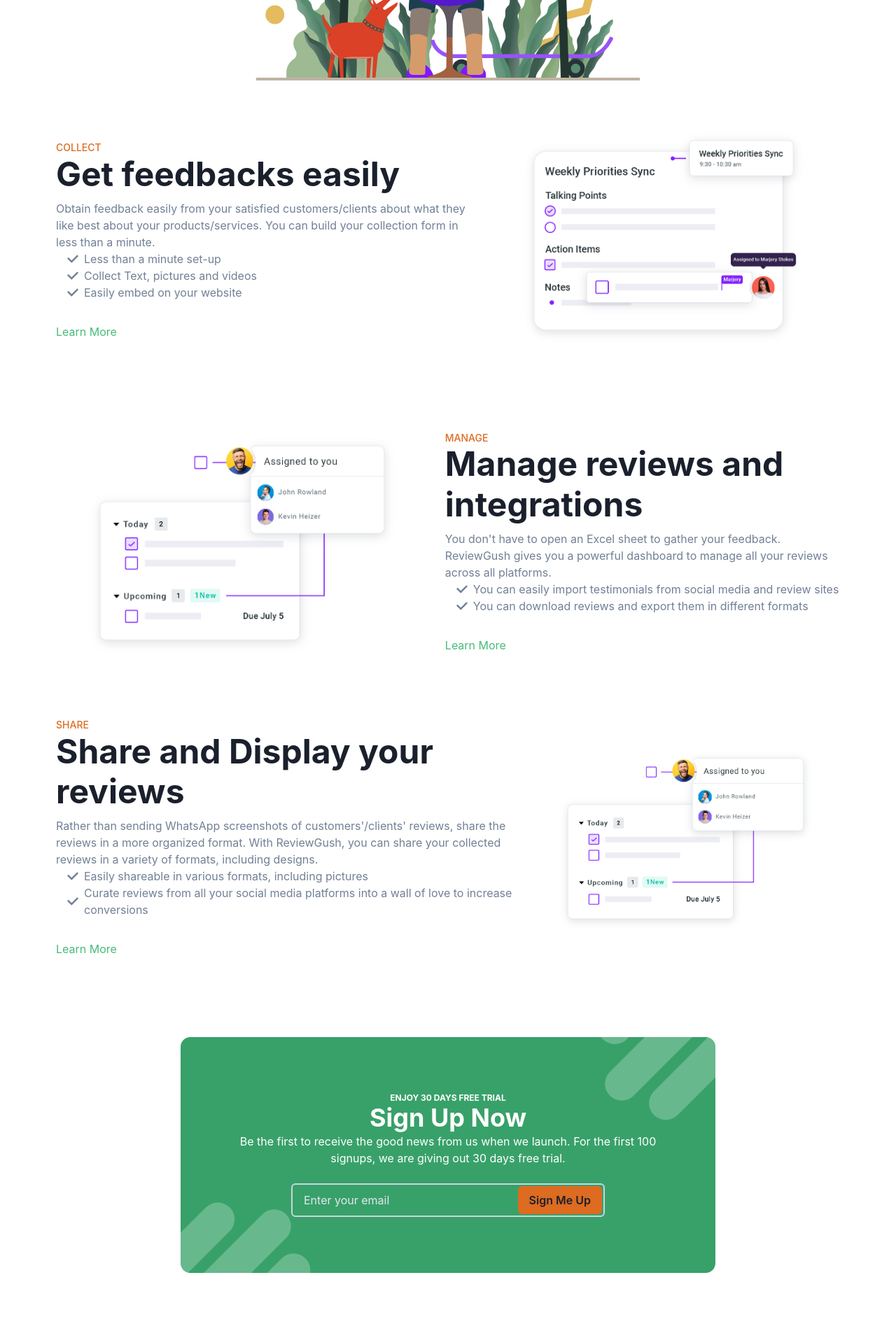
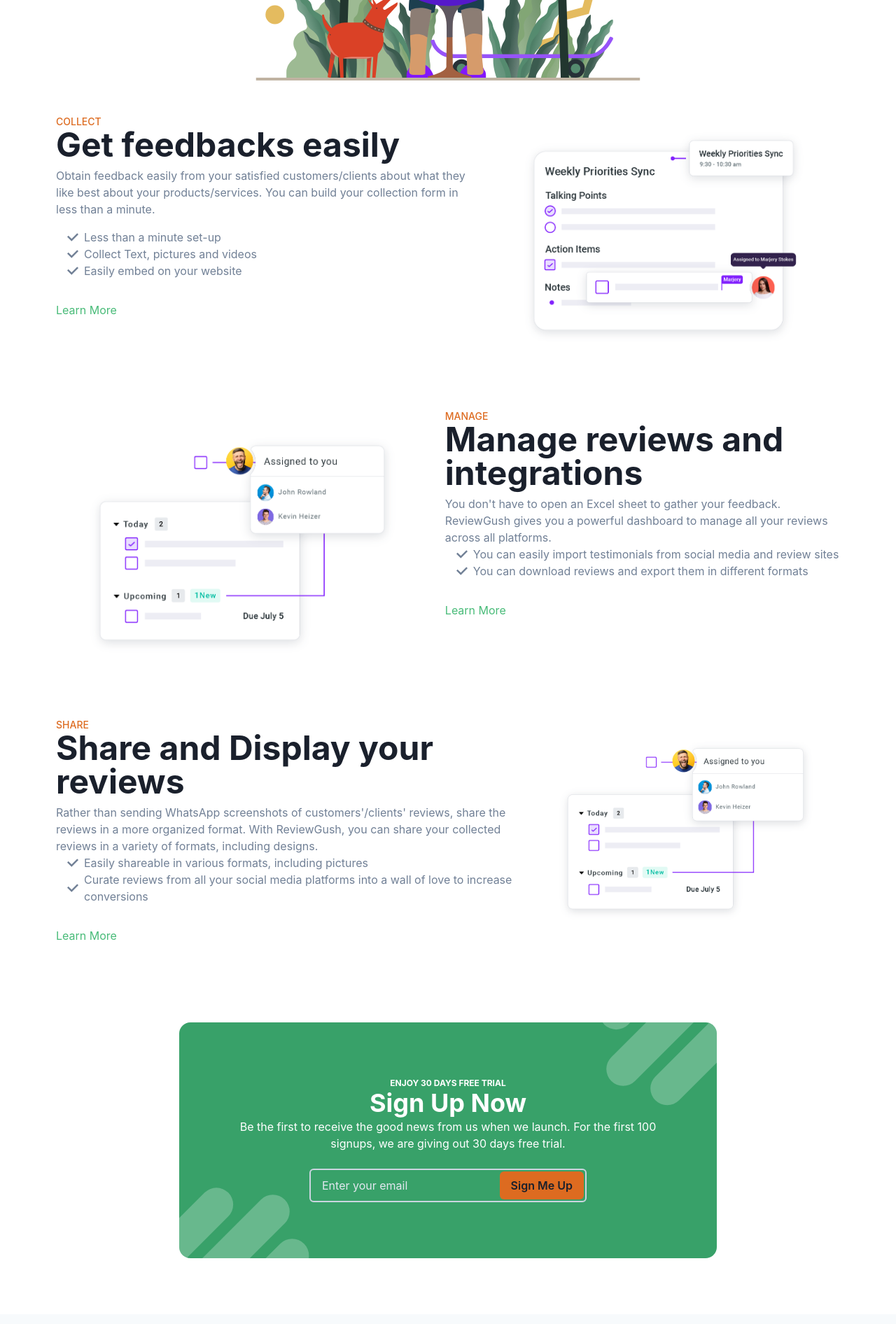
Before and after one commit to josephajibodu/reviewgush, a Next.js app: page / in a window 1280 px wide. Shown: the part 620-2512 px from the top of the page at 70% size. Built offline with nearby package versions, Linux system fonts and the light colour scheme.

Commit message:
Features responsiveness

```diff
--- a/components/NewsletterBox.tsx
+++ b/components/NewsletterBox.tsx
@@ -3,12 +3,12 @@ import ThreeStrokes from './BackgroundPatterns/ThreeStrokes'
 
 export default function NewsletterBox({...props}: StackProps) {
   return (
-    <Flex overflow='hidden' pos='relative' flexDir='column' align='center' maxWidth='3xl' paddingX='14' paddingY='20' color='white' border='2px' rounded='2xl' textAlign='center' bgColor='green.500' {...props}>
+    <Flex overflow='hidden' pos='relative' flexDir='column' align='center' maxWidth='3xl' paddingX='14' paddingY='20' color='white' rounded='2xl' textAlign='center' bgColor='green.500' {...props}>
       <Heading fontSize='12px' color='white' textTransform='uppercase'>Enjoy 30 days free trial</Heading>
       <Heading fontSize='4xl' color='white'>Sign Up Now</Heading>
       <Text color='white.600'>Be the first to receive the good news from us when we launch. For the first 100 signups, we are giving out 30 days free trial.</Text>
-      <Flex pos='relative' align='center' minWidth='md' maxWidth='lg' marginTop='6'>
-        <Input placeholder='Enter your email' outline='0' minHeight='12' border='2px' borderColor='gray.300' _placeholder={{ color: 'gray.200' }} focusBorderColor='gray.300' />
+      <Flex pos='relative' align='center' minWidth='300px' maxWidth='lg' marginTop='6'>
+        <Input placeholder='Enter your email' outline='0' minHeight='12' pr='32' border='2px' borderColor='gray.300' _placeholder={{ color: 'gray.200' }} focusBorderColor='gray.300' />
         <Button pos='absolute' right='1' bgColor='orange.500' _hover={{ bgColor: 'orange.600' }} zIndex="20">Sign Me Up</Button>
       </Flex>
       <ThreeStrokes pos='absolute' transform='rotate(45deg)' bottom='60%' left='85%' />
--- a/pages/index.tsx
+++ b/pages/index.tsx
@@ -10,9 +10,9 @@ const Home: NextPage = () => {
       <VStack>
         <Flex maxW={"800px"} flexDir={"column"} alignItems={'center'} textAlign={'center'} pt="16" px='4'>
           <Stack direction={['column', 'row']} justify={'center'} color="gray.700">
-            <Heading lineHeight='1' fontSize={['7xl', '5xl']} fontWeight={'extrabold'}>Collect.</Heading>
+            <Heading lineHeight='1.2' fontSize={['7xl', '5xl']} fontWeight={'extrabold'}>Collect.</Heading>
             <Heading lineHeight='1.2' fontSize={['7xl', '5xl']} bgGradient='linear(to-l, orange.500, green.400)' bgClip='text' fontWeight={'extrabold'}>Manage.</Heading>
-            <Heading lineHeight='1' fontSize={['7xl', '5xl']} fontWeight={'extrabold'}>Share.</Heading>
+            <Heading lineHeight='1.2' fontSize={['7xl', '5xl']} fontWeight={'extrabold'}>Share.</Heading>
           </Stack>
           {/* <Heading color="green.400">Collecting, Managing and Sharing reviews from your clients has been made easier with Reviewgush</Heading> */}
           <Text mt={2} color="gray.500" fontSize={'xl'} fontWeight="light">
@@ -23,12 +23,12 @@ const Home: NextPage = () => {
         <Image src='/images/developer.svg' alt='Dan Abramov' width={"600px"} />
       </VStack>
 
-      <HStack px='20' py='8' spacing='6' bgColor='white'>
+      <Stack direction={['column', 'row']} px={[8, 20]} py='8' spacing='6' bgColor='white'>
         <Box>
           <Heading fontSize='sm' color='orange.500' textTransform='uppercase' fontWeight='medium'>Collect</Heading>
-          <Heading color='grey.700' fontSize='5xl' mb='2'>Get feedbacks easily</Heading>
+          <Heading lineHeight='1' color='grey.700' fontSize='5xl' mb='2'>Get feedbacks easily</Heading>
           <Text color='gray.500'>Obtain feedback easily from your satisfied customers/clients about what they like best about your products/services. You can build your collection form in less than a minute.</Text>
-          <UnorderedList color='gray.500' mb='8'>
+          <UnorderedList color='gray.500' mb='8' mt='4'>
             <Checklist as='li'>Less than a minute set-up</Checklist>
             <Checklist as='li'>Collect Text, pictures and videos</Checklist>
             <Checklist as='li'>Easily embed on your website</Checklist>
@@ -38,15 +38,15 @@ const Home: NextPage = () => {
         <Box>
           <Image src='/images/meeting-feature-1.png' alt='Feature 1' />
         </Box>
-      </HStack>
+      </Stack>
 
-      <HStack px='20' py='8' spacing='6' bgColor='white'>
+      <Stack direction={['column', 'row']} px={[8, 20]} py='8' spacing='6' bgColor='white'>
         <Box>
           <Image src='/images/meeting-feature-2.png' alt='Feature 2' />
         </Box>
         <Box>
           <Heading fontSize='sm' color='orange.500' textTransform='uppercase' fontWeight='medium'>Manage</Heading>
-          <Heading color='grey.700' fontSize='5xl' mb='2'>Manage reviews and integrations</Heading>
+          <Heading lineHeight='1'  color='grey.700' fontSize='5xl' mb='2'>Manage reviews and integrations</Heading>
           <Text color='gray.500'>You don{'\''}t have to open an Excel sheet to gather your feedback. ReviewGush gives you a powerful dashboard to manage all your reviews across all platforms.</Text>
           <UnorderedList color='gray.500' mb='8'>
             <Checklist as='li'>You can easily import testimonials from social media and review sites</Checklist>
@@ -54,12 +54,12 @@ const Home: NextPage = () => {
           </UnorderedList>
           <Link href='#' color='green.400'>Learn More</Link>
         </Box>
-      </HStack>
+      </Stack>
 
-      <HStack px='20' py='8' spacing='6' bgColor='white'>
+      <Stack direction={['column', 'row']} px={[8, 20]} py='8' spacing='6' bgColor='white'>
         <Box>
           <Heading fontSize='sm' color='orange.500' textTransform='uppercase' fontWeight='medium'>Share</Heading>
-          <Heading color='grey.700' fontSize='5xl' mb='2'>Share and Display your reviews</Heading>
+          <Heading lineHeight='1' color='grey.700' fontSize='5xl' mb='2'>Share and Display your reviews</Heading>
           <Text color='gray.500'>Rather than sending WhatsApp screenshots of customers{'\''}/clients{'\''} reviews, share the reviews in a more organized format. With ReviewGush, you can share your collected reviews in a variety of formats, including designs.</Text>
           <UnorderedList color='gray.500' mb='8'>
             <Checklist as='li'>Easily shareable in various formats, including pictures</Checklist>
@@ -70,10 +70,10 @@ const Home: NextPage = () => {
         <Box>
           <Image src='/images/meeting-feature-2.png' alt='Feature 2' />
         </Box>
-      </HStack>
+      </Stack>
 
-      <Flex padding='20' justify='center'>
-        <NewsletterBox id='get-started' />
+      <Flex padding={[0, 20]} justify='center'>
+        <NewsletterBox id='get-started' rounded={['none', '2xl']} />
       </Flex>
 
     </Box>
```
